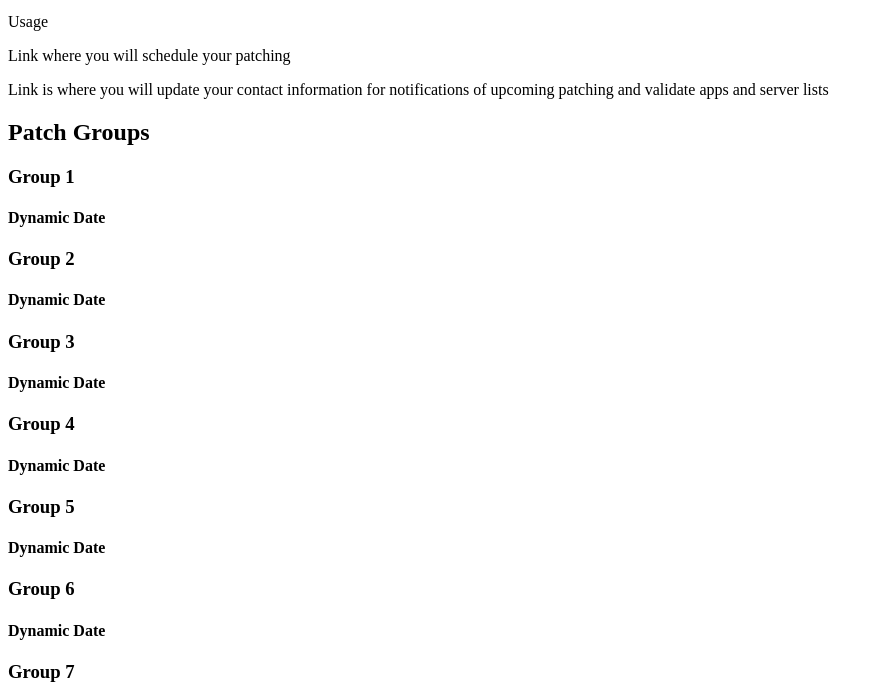
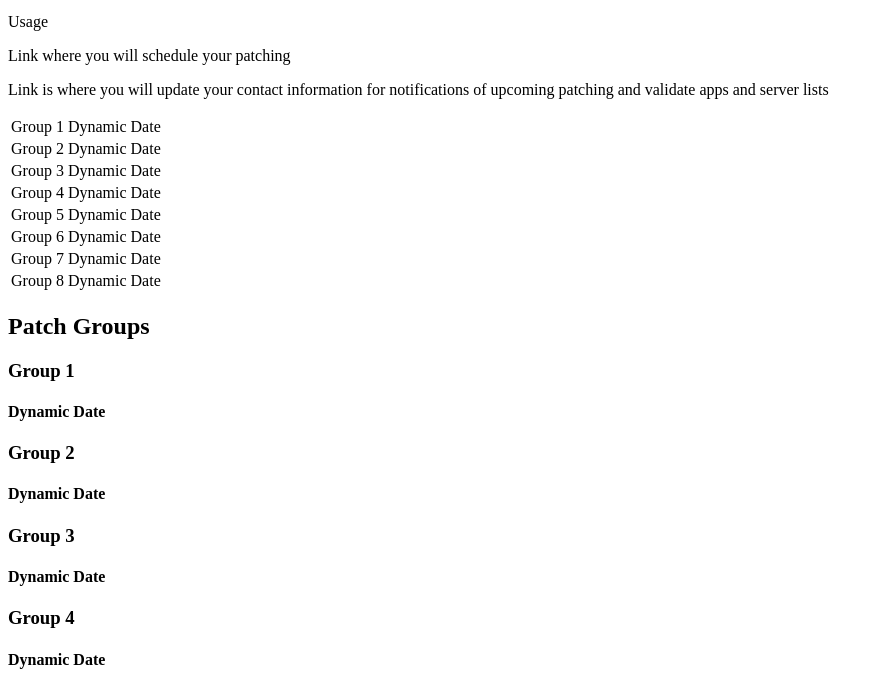
Before and after one commit to cosmocaan/webdevbootcamp, a plain HTML site: page UaaSPatching.html in a window 1280 px wide. Shown: the part 101-788 px from the top of the page, without its empty margins (0-883 px from the left). Drawn offline with Linux system fonts and the light colour scheme.

Commit message:
Stert versioning thjis learning

```diff
--- a/UaaSPatching.html
+++ b/UaaSPatching.html
@@ -1,16 +1,53 @@
 <!DOCTYPE html>
-<html>
-  <head>
-    <title>
-      UaaS Patching
-    </title>
-    </head>
+<html lang="en">
+<head>
+  <meta charset="UTF-8">
+  <meta name="viewport" content="width=device-width, initial-scale=1.0">
+  <title>UaaS Patching</title>
+</head>
 <body>
-    <h1>Unix as a Service Patching</h1>
+  <h1>Unix as a Service Patching</h1>
     <p>Description of the site</p>
     <p>Usage</p>
     <p>Link where you will schedule your patching</p>
     <p>Link is where you will update your contact information for notifications of upcoming patching and validate apps and server lists </p>
+
+<table>
+  <tr>
+    <td>Group 1</td>
+    <td>Dynamic Date</td>
+  </tr>
+  <tr>
+    <td>Group 2</td>
+    <td>Dynamic Date</td>
+  </tr>
+  <tr>
+    <td>Group 3</td>
+    <td>Dynamic Date</td>
+  </tr>
+  <tr>
+    <td>Group 4</td>
+    <td>Dynamic Date</td>
+  </tr>
+  <tr>
+    <td>Group 5</td>
+    <td>Dynamic Date</td>
+  </tr>
+  <tr>
+    <td>Group 6</td>
+    <td>Dynamic Date</td>
+  </tr>
+  <tr>
+    <td>Group 7</td>
+    <td>Dynamic Date</td>
+  </tr>
+  <tr>
+    <td>Group 8</td>
+    <td>Dynamic Date</td>
+  </tr>
+
+
+</table>
 
 
     <h2>Patch Groups</h2>
```
Also changed, not shown: webdev_botcamp_notes.txt.
